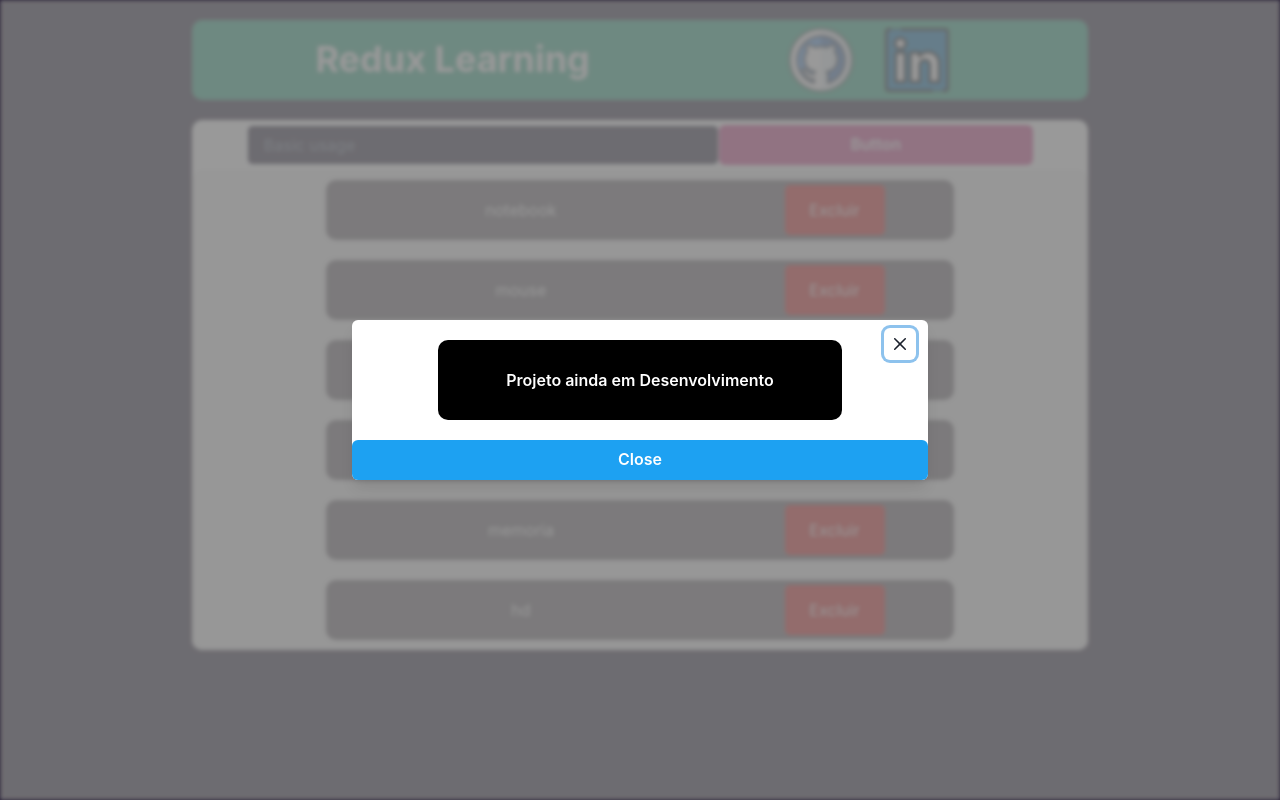
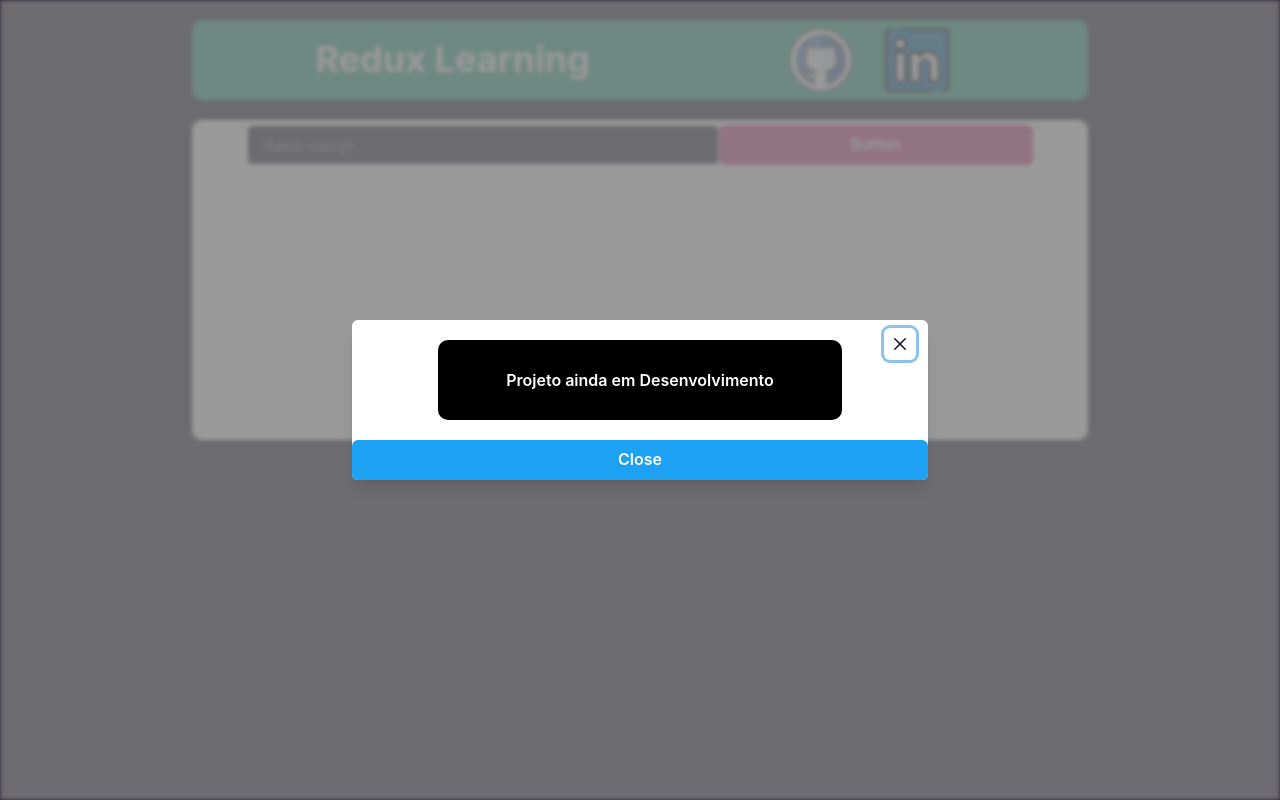
Before and after one commit to denner-august/Redux-Learning, a React (Vite) app in the folder redux-learning/: page / in a window 1280 px wide. Built offline with nearby package versions, Linux system fonts and the light colour scheme.

Commit message:
adicionando redux para listagem

```diff
--- a/redux-learning/src/App.tsx
+++ b/redux-learning/src/App.tsx
@@ -1,22 +1,13 @@
-import { useEffect } from "react";
 import Header from "./components/header/index";
 import BackdropExample from "./components/modal";
 import ListToDo from "./components/to-do";
 
-import { useSelector, useDispatch } from "react-redux";
-import { openModal } from "./redux/reducer";
+import { useSelector } from "react-redux";
 
 export default function App() {
-  const dispatch = useDispatch();
   const count = useSelector(
     (state: { configModal: { value: boolean } }) => state.configModal
   );
-
-  useEffect(() => {
-    setTimeout(() => {
-      dispatch(openModal());
-    }, 2000);
-  }, []);
 
   return (
     <div>
--- a/redux-learning/src/components/to-do/input/index.tsx
+++ b/redux-learning/src/components/to-do/input/index.tsx
@@ -1,10 +1,18 @@
 import styles from "./styles.module.scss";
+import { useDispatch } from "react-redux";
+import { addItemList } from "../../../redux/reducerList";
 
-import { Input, Button, Stack } from "@chakra-ui/react";
+import { Input, Button } from "@chakra-ui/react";
 import { useState } from "react";
 
 export default function InputValue() {
   const [inputValueChange, setInputValue] = useState("");
+
+  const dispath = useDispatch();
+
+  const listItemName = () => {
+    dispath(addItemList(inputValueChange));
+  };
 
   return (
     <div className={styles.Container}>
@@ -19,11 +27,7 @@ export default function InputValue() {
         }
       />
 
-      <Button
-        flex={1}
-        colorScheme="pink"
-        onClick={() => console.log(inputValueChange)}
-      >
+      <Button flex={1} colorScheme="pink" onClick={listItemName}>
         Button
       </Button>
     </div>
--- a/redux-learning/src/components/to-do/listagemTarefas/index.tsx
+++ b/redux-learning/src/components/to-do/listagemTarefas/index.tsx
@@ -1,15 +1,28 @@
 import styles from "./styles.module.scss";
+import { useSelector, useDispatch } from "react-redux";
+import { removeItemList } from "../../../redux/reducerList";
+
 export default function ListaAsTarefas() {
-  const tarefas = ["notebook", "mouse", "teclado", "monitor", "memoria", "hd"];
+  const list = useSelector(
+    (state: { ListConfig: { tarefas: string[] } }) => state.ListConfig.tarefas
+  );
+
+  const dispath = useDispatch();
 
   return (
     <div className={styles.Container}>
       <ul>
-        {tarefas.map((tarefa) => {
+        {list.map((tarefa) => {
           return (
-            <div className={styles.EstiloDaLista}>
-              <li key={tarefa}>{tarefa}</li>
-              <button onClick={() => console.log(tarefa)}>Excluir</button>
+            <div key={tarefa} className={styles.EstiloDaLista}>
+              <li>{tarefa}</li>
+              <button
+                onClick={() => {
+                  dispath(removeItemList(tarefa));
+                }}
+              >
+                Excluir
+              </button>
             </div>
           );
         })}
--- a/redux-learning/src/redux/reducer.tsx
+++ b/redux-learning/src/redux/reducer.tsx
@@ -3,16 +3,14 @@ import { createSlice } from "@reduxjs/toolkit";
 export const ModalConfig = createSlice({
   name: "modal",
   initialState: {
-    value: false,
+    value: true,
   },
   reducers: {
     openModal: (state: { value: boolean }) => {
       state.value = true;
-      // setModal(true);
     },
     CloseModal: (state: { value: boolean }) => {
       state.value = false;
-      // setModal(false);
     },
   },
 });
--- /dev/null
+++ b/redux-learning/src/redux/reducerList.tsx
@@ -0,0 +1,32 @@
+import { createSlice } from "@reduxjs/toolkit";
+
+interface listProps {
+  payload: string;
+}
+
+export const ListConfig = createSlice({
+  name: "list",
+  initialState: {
+    tarefas: [],
+  },
+
+  reducers: {
+    addItemList: (state: any, { payload }: listProps) => {
+      return {
+        ...state,
+        tarefas: [...state.tarefas, payload],
+      };
+    },
+
+    removeItemList: (state: any, { payload }: listProps) => {
+      return {
+        ...state,
+        tarefas: state.tarefas.filter((tarefa: string) => tarefa !== payload),
+      };
+    },
+  },
+});
+
+export const { addItemList, removeItemList } = ListConfig.actions;
+
+export default ListConfig.reducer;
--- a/redux-learning/src/redux/store.tsx
+++ b/redux-learning/src/redux/store.tsx
@@ -1,8 +1,10 @@
 import { configureStore } from "@reduxjs/toolkit";
 import configModal from "./reducer";
+import ListConfig from "./reducerList";
 
 export default configureStore({
   reducer: {
     configModal: configModal,
+    ListConfig: ListConfig,
   },
 });
```
